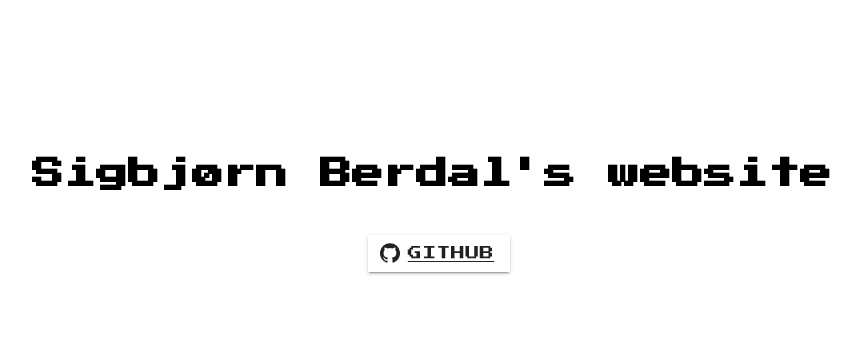
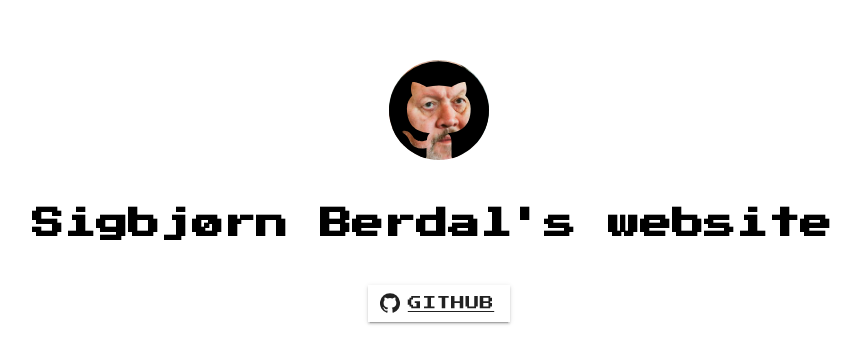
Before and after one commit to sigbbe/sigbbe.github.io, a React (Create React App) app: page / in a window 1280 px wide. Shown: the part 205-568 px from the top of the page, without its empty margins (201-1062 px from the left). Built offline with nearby package versions, Linux system fonts and the light colour scheme.

Commit message:
Made my first class component!

```diff
--- a/src/app/App.tsx
+++ b/src/app/App.tsx
@@ -3,12 +3,9 @@ import React, { FunctionComponent } from 'react';
 import MyButton from '../components/my-button/MyButton';
 import AnimationHeadingOne from '../components/my-heading/AnimationHeadingOne';
 import './App.sass';
-
-console.log(typeof GitHubIcon);
-
+import Laettis from "../components/laettis/Laettis";
 
 const test = 'test';
-
 for (let i = 1; i <= test.length; i++) {
     setTimeout(() => console.log(test.substr(0, i)), 1000 + i * 200);
 }
@@ -17,6 +14,7 @@ const App: FunctionComponent = () => {
     return (
         <>
             <div className={'Flex-center Flex-column Full-size'}>
+                <Laettis />
                 <AnimationHeadingOne title={'Sigbjørn Berdal\'s website'} typingSpeed={3}/>
                 <MyButton text={'Github'} Icon={ GitHubIcon }/>
             </div>
--- /dev/null
+++ b/src/components/laettis/Laettis.sass
@@ -0,0 +1,18 @@
+.Container
+    display: flex
+
+.Svg
+    display: flex
+    z-index: 1
+    height: 100% !important
+    width: 100% !important
+    background-image: url('../../utils/img/eidsern.png')
+    background-size: 100px
+    background-repeat: no-repeat
+    background-position: center
+    color: black
+    background-clip: content-box
+    padding: 0
+    overflow: hidden
+    margin: 0
+    border-radius: 100%
--- /dev/null
+++ b/src/components/laettis/Laettis.tsx
@@ -0,0 +1,35 @@
+/* eslint-disable */
+import React, { Component } from 'react';
+import { SvgIcon, Theme, WithStyles} from '@material-ui/core';
+import GitHubIcon from '@material-ui/icons/GitHub';
+import { withStyles } from '@material-ui/core/styles';
+import clsx from 'clsx';
+import './Laettis.sass';
+
+const styles = (theme: Theme) => ({
+    root: {
+        width: '100px',
+        display: 'flex',
+        justifyContent: 'center',
+        alignItems: 'center',
+        lineHeight: theme.spacing(1),
+    },
+});
+interface LaettisProps extends WithStyles<typeof styles>{ };
+
+class Laettis extends Component<LaettisProps> {
+    constructor(props: any) {
+         super(props);
+    }
+    render(): JSX.Element {
+        const { classes } = this.props;
+        return (
+            <a className={clsx(classes.root, 'Container')} href={'https://github.com/sigbbe'}>
+                <SvgIcon className={clsx('Svg')}>
+                    <GitHubIcon />
+                </SvgIcon>
+            </a>
+        );
+    }
+}
+export default withStyles(styles, { withTheme: true })(Laettis);
--- a/src/components/my-heading/AnimationHeadingOne.sass
+++ b/src/components/my-heading/AnimationHeadingOne.sass
@@ -67,6 +67,9 @@
 #Animation-heading > *
     color: black !important
 
+.Animation-text
+    text-align: center
+
 #pulsate
     @include pulsate
     position: relative
--- a/src/components/my-heading/AnimationHeadingOne.tsx
+++ b/src/components/my-heading/AnimationHeadingOne.tsx
@@ -1,7 +1,7 @@
 import React, { FC, useEffect, useState } from 'react';
 import { getAllForwardSeq } from '../../utils/sandbox/SandBox';
+import Caret from './caret/Caret';
 import './AnimationHeadingOne.sass';
-import Caret from './caret/Caret';
 
 type TypingSpeeds = 1 | 2 | 3;
 
@@ -92,7 +92,7 @@ const AnimationHeadingOne: FC<AnimationHeadingOneProps> = ({title, typingSpeed}:
             id={'Animation-heading'}
             className={'Non-selectable'}
         >
-            <div>{headingState}<Caret isTyping={caretState}/></div>
+            <div className={'Animation-text'}>{headingState}<Caret isTyping={caretState}/></div>
         </h1>
     );
 };
```
Also changed, not shown: src/utils/img/eidsern.png (added).
